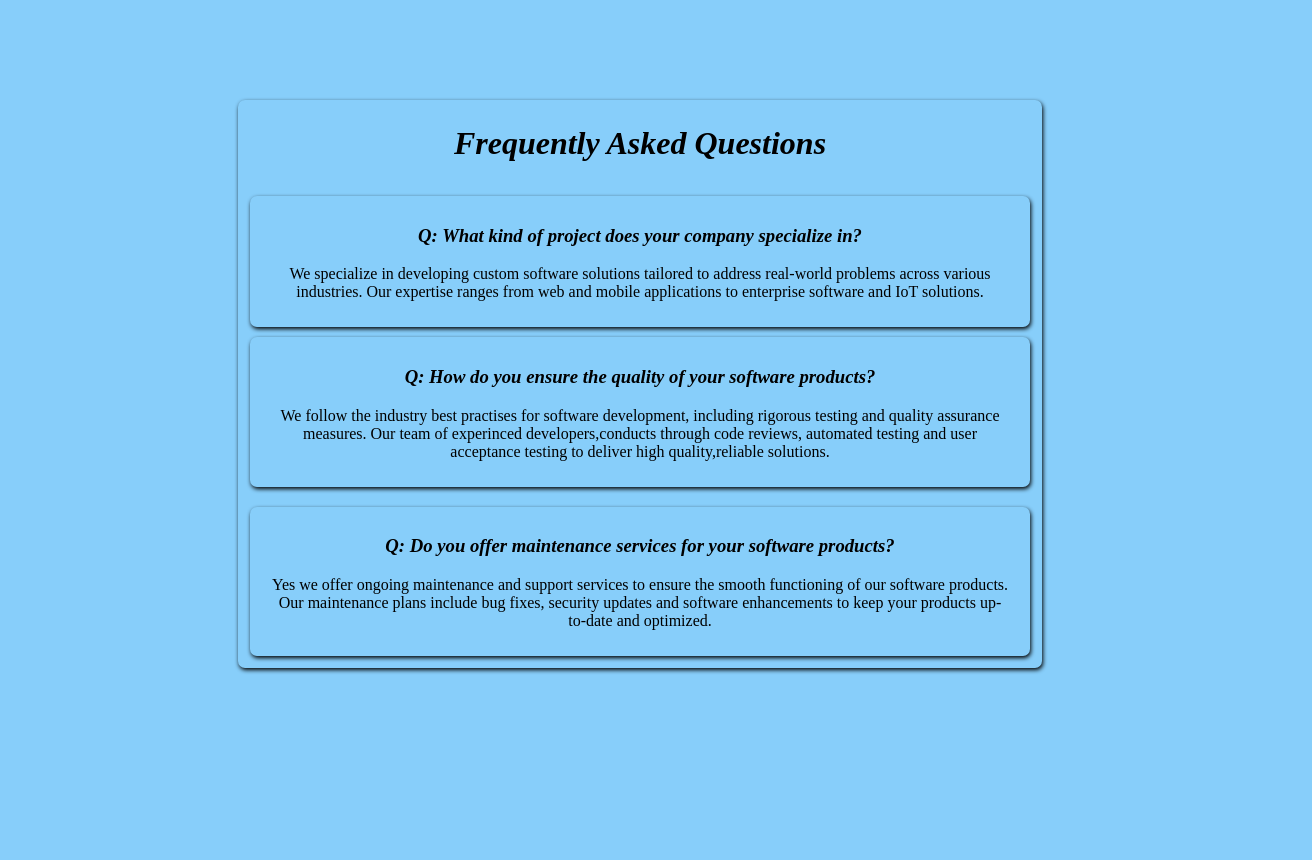
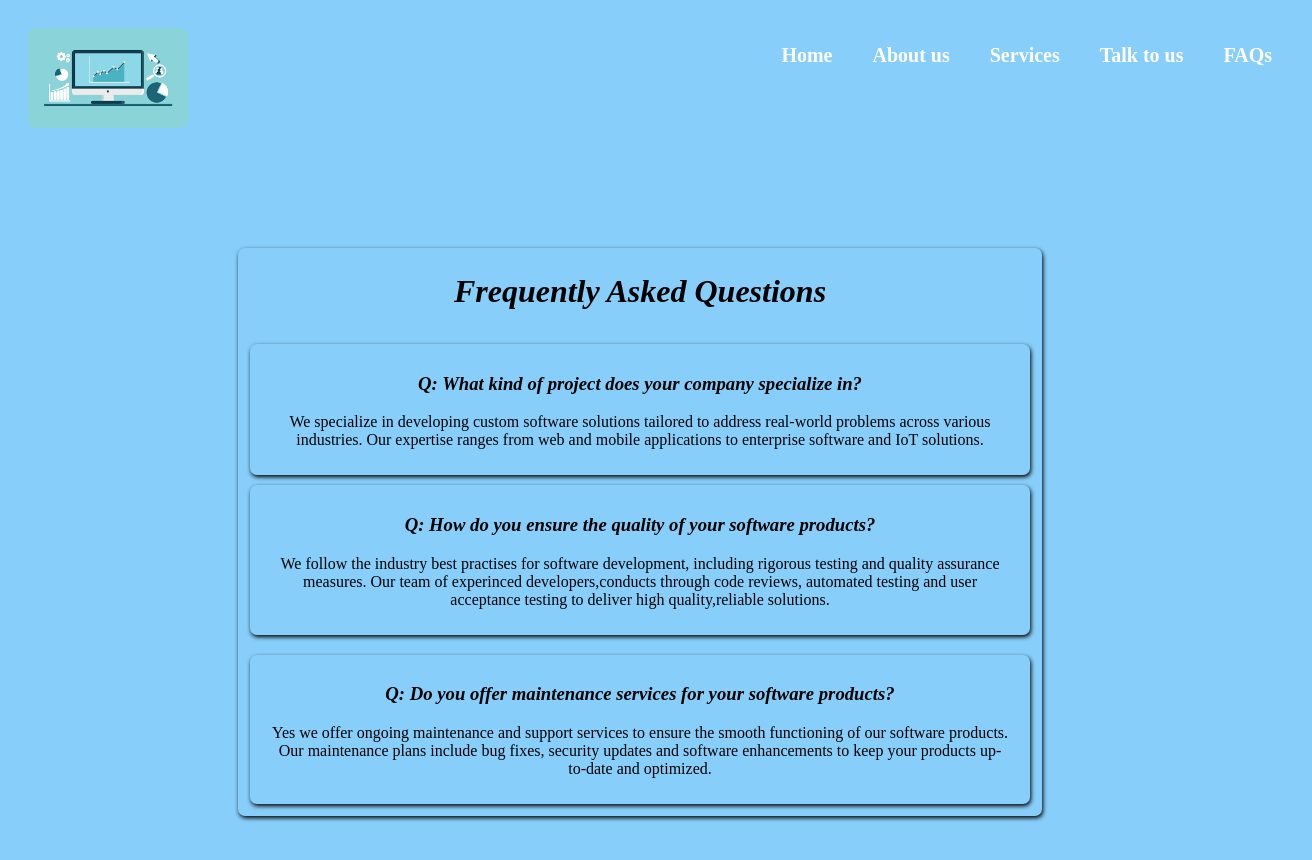
Before and after one commit to McRonaah/tech-innovates, a plain HTML site: page faq/faq.html in a window 1280 px wide. Shown: the whole page, 1312 px wide, since content can reach past the window. Before the commit the page ends 800 px from the top, so only its background shows below. Drawn offline with Linux system fonts and the light colour scheme.

Commit message:
:technologist: linked FAQs page to navbar

```diff
--- a/about/about.css
+++ b/about/about.css
@@ -2,7 +2,7 @@ body {
     font-family: Arial, sans-serif;
     margin: 0;
     padding: 0;
-
+    background-color: gray;
     background-size: contain;
 
   }
@@ -10,21 +10,18 @@ body {
   .about {
 
     padding: 20px;
-    background-color: #16a044;
     box-shadow: 0 2px 5px rgba(0, 0, 0, 0.1);
     height: 100vh;
 
   }
 
   h1 {
-    color: #333;
     text-align: center;
     margin-bottom: 20px;
 
   }
 
   p {
-    color: #666;
     line-height: 1.5;
     margin-bottom: 10px;
   }
@@ -33,8 +30,6 @@ body {
     display: flex;
     justify-content: flex-end;
     color: white;
-    background-color:#16a044;
-
     width: 100%;
     padding: 20px;
   }
@@ -51,7 +46,7 @@ body {
   }
 
   nav ul li a {
-      color: white;
+      color: rgb(5, 5, 5);
       text-decoration: none;
       font-weight: 600;
 
--- a/faq/faq.css
+++ b/faq/faq.css
@@ -53,3 +53,35 @@
    margin-left: 10px;
    margin-right: 10px;
 }
+
+nav {
+    display: flex;
+    justify-content: flex-end;
+    color: white;
+    /* background-color:black; */
+
+    width: 100%;
+    padding: 20px;
+  }
+
+  nav img{
+      margin-right: auto;
+      height: 100px;
+      border-radius: 8px;
+  }
+
+  nav ul {
+      display: flex;
+      list-style: none;
+  }
+
+  nav ul li a {
+      color: white;
+      text-decoration: none;
+      font-weight: 600;
+
+      padding: 20px;
+      font-size: 20px;
+      font-weight: 700;
+
+  }
--- a/faq/faq.html
+++ b/faq/faq.html
@@ -7,6 +7,16 @@
     <title>FAQ</title>
 </head>
 <body>
+    <nav>
+        <img src="../images/logo.png" alt="logo">
+        <ul>
+            <li><a href="../index.html">Home</a></li>
+            <li><a href="../about/about.html">About us</a></li>
+            <li><a href="../services/services.html">Services</a></li>
+            <li><a href="../login/login.html">Talk to us</a></li>
+            <li><a href="#">FAQs</a></li>
+        </ul>
+    </nav>
     <div class="faq">
         <div class="title"><h1>Frequently Asked Questions</h1></div>
         <div class="header1">
--- a/services/services.css
+++ b/services/services.css
@@ -59,7 +59,7 @@ nav {
     display: flex;
     justify-content: flex-end;
     color: white;
-    background-color:#16a044;
+    /* background-color:#16a044; */
 
     width: 100%;
     padding: 20px;
```
Also changed, not shown: about/about.html (+1 -0 lines), index.html (+1 -0 lines), login/login.html (+1 -0 lines), services/services.html (+1 -0 lines).
